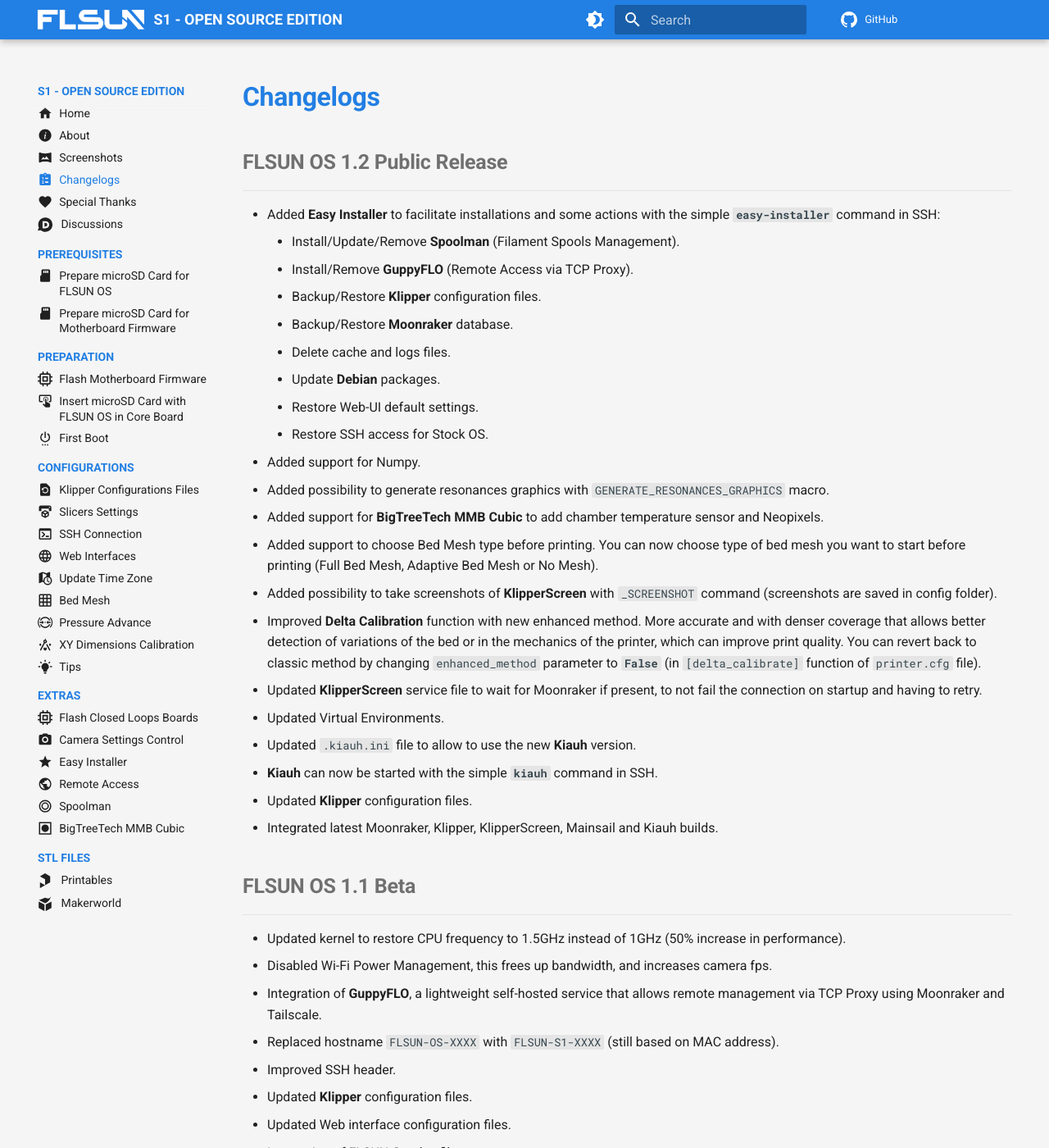
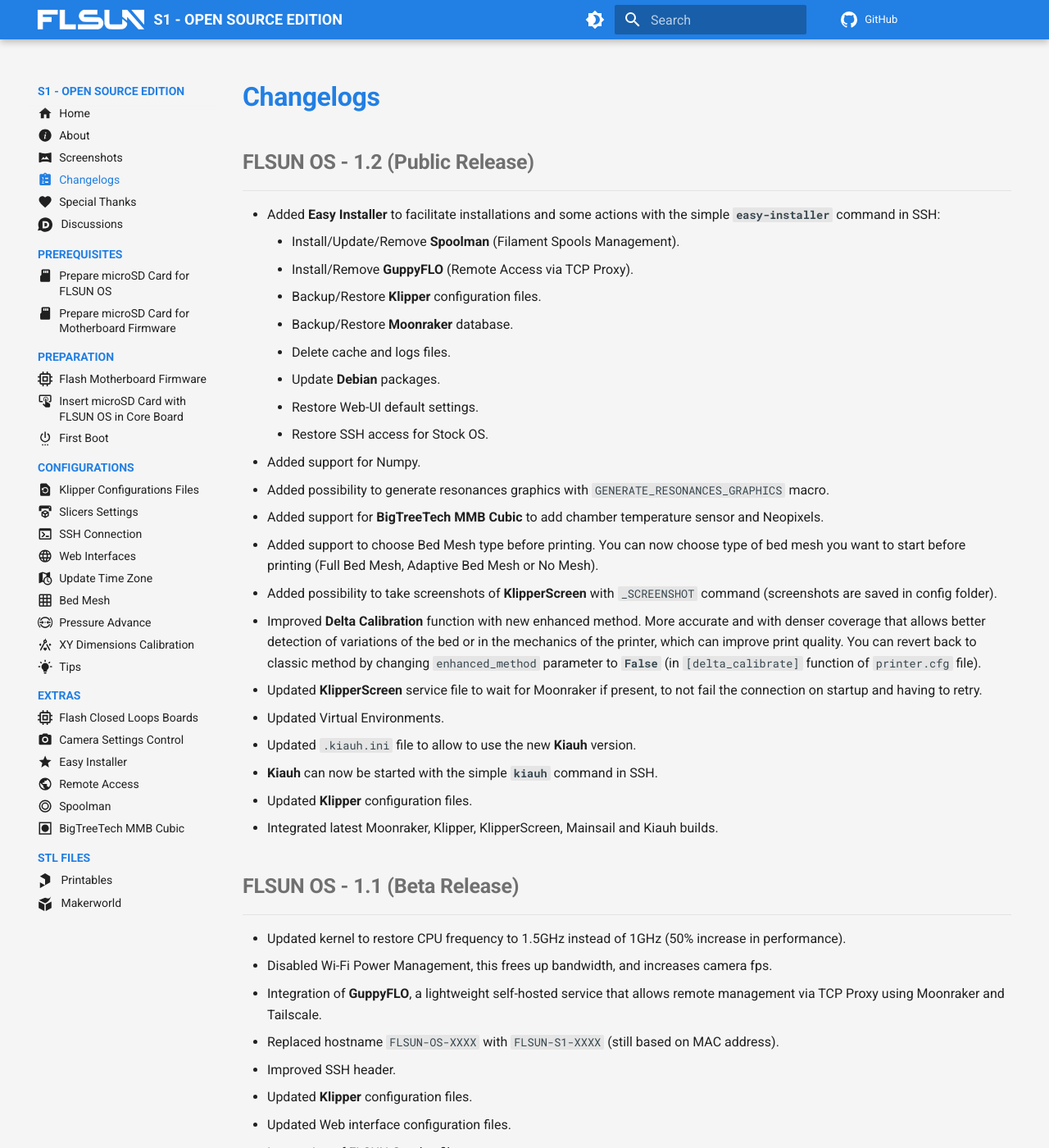
Before and after one commit to Guilouz/FLSUN-S1-Open-Source-Edition, an MkDocs documentation site: the page built from docs/changelogs.md, in a window 1280 px wide and 1400 px high. Shown: the whole window at 82% size. Built offline with MkDocs 1.6.1 and Material for MkDocs 9.7.7, drawn with Linux system fonts in a browser that asks for light colours; comment, search, counter and statistics services are not loaded; some of the changed text lies outside the part shown.

Commit message:
Update changelogs.md

```diff
--- a/docs/changelogs.md
+++ b/docs/changelogs.md
@@ -4,7 +4,7 @@ hide:
   - toc
 ---
 
-## FLSUN OS 1.2 Public Release
+## FLSUN OS - 1.2 (Public Release)
 <hr>
 
 - Added **Easy Installer** to facilitate installations and some actions with the simple **`easy-installer`** command in SSH:
@@ -29,7 +29,7 @@ hide:
 - Updated **Klipper** configuration files.
 - Integrated latest Moonraker, Klipper, KlipperScreen, Mainsail and Kiauh builds.
 
-## FLSUN OS 1.1 Beta
+## FLSUN OS - 1.1 (Beta Release)
 <hr>
 
 - Updated kernel to restore CPU frequency to 1.5GHz instead of 1GHz (50% increase in performance).
@@ -42,7 +42,7 @@ hide:
 - Integration of FLSUN Gcodes files.
 - Fixed screen brightness.
 
-## FLSUN OS 1.0 Beta
+## FLSUN OS - 1.0 (Beta Release)
 <hr>
 
 - Initial Beta Release
```
